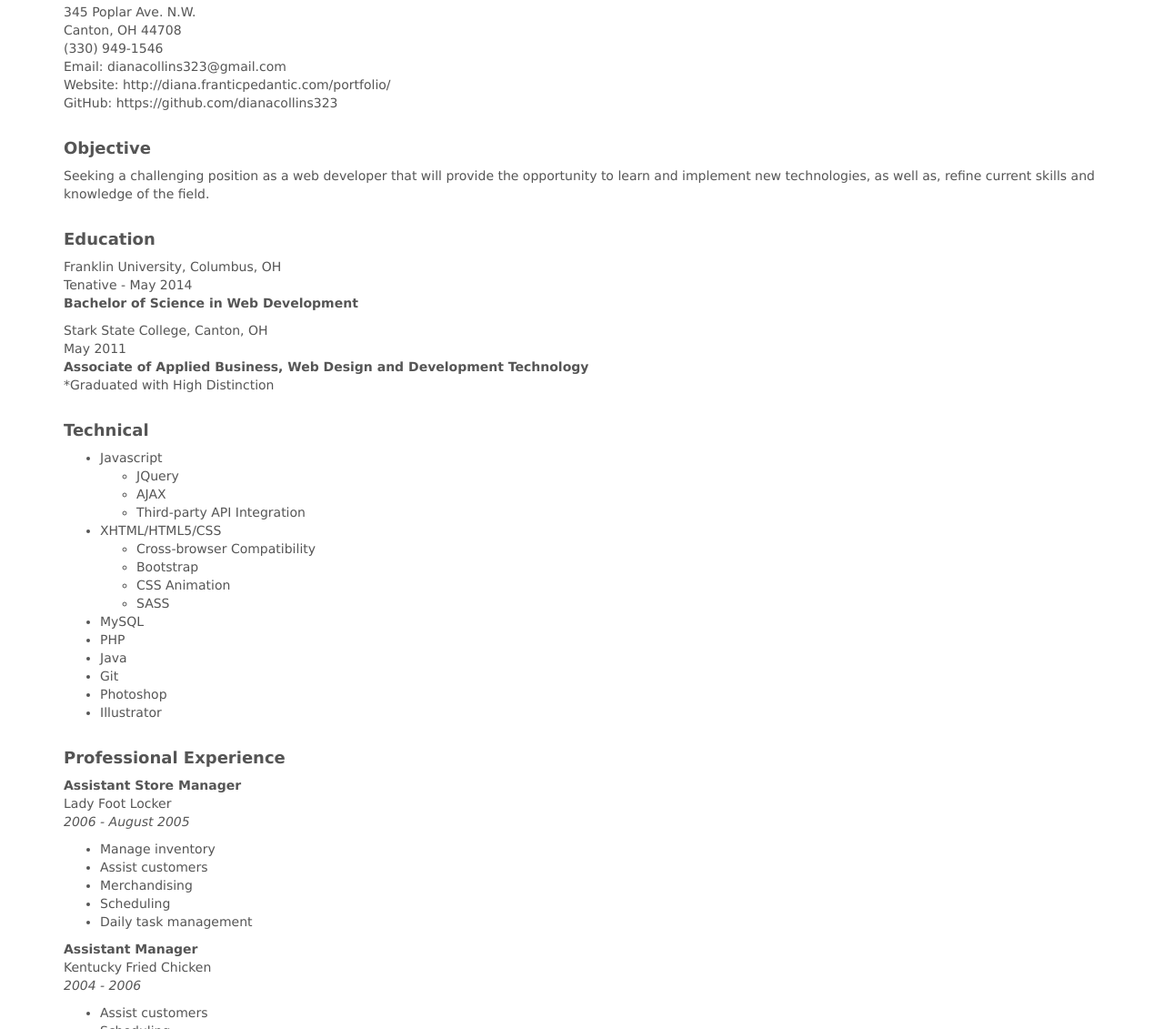
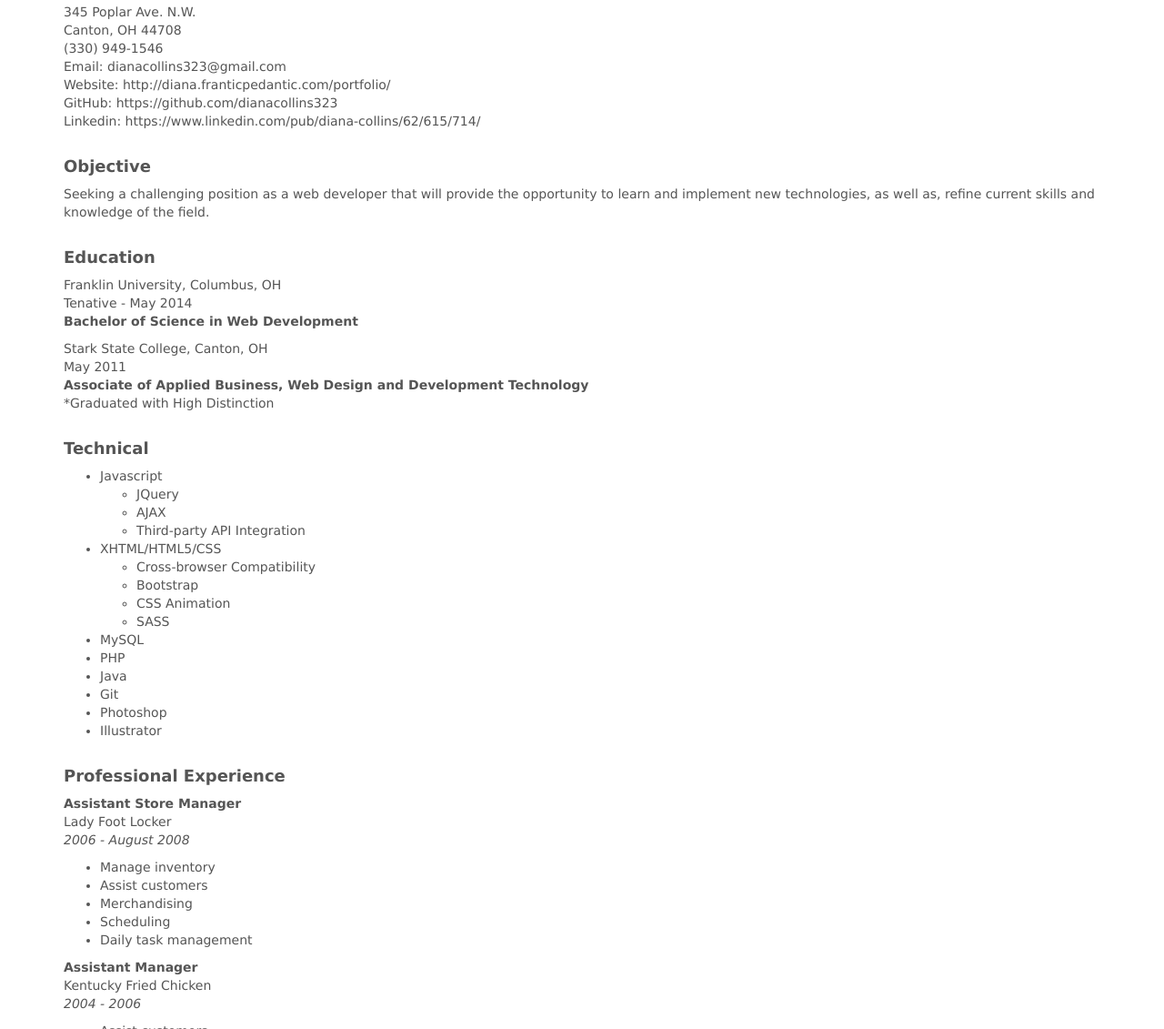
Before and after one commit to dianacollins323/portfolio, a plain HTML site: page index.html in a window 1280 px wide. Shown: the part 1595-2726 px from the top of the page at 91% size. Drawn offline with Linux system fonts and the light colour scheme.

Commit message:
updated git and linkedin accounts, added links to site

```diff
--- a/index.html
+++ b/index.html
@@ -173,6 +173,7 @@
                     Email: <a href="mailto:dianacollins323@gmail.com">dianacollins323@gmail.com</a><br/>
                     Website: <a href="http://diana.franticpedantic.com/portfolio/" target="_blank">http://diana.franticpedantic.com/portfolio/</a><br/>
                     GitHub: <a href="https://github.com/dianacollins323" target="_blank">https://github.com/dianacollins323</a><br/>
+                    Linkedin: <a href="https://www.linkedin.com/pub/diana-collins/62/615/714/" target="_blank">https://www.linkedin.com/pub/diana-collins/62/615/714/</a><br/>
                 </p>
             </div>
             <div id="objective">
@@ -222,7 +223,7 @@
                 <p>
                     <b>Assistant Store Manager</b><br/>
                     Lady Foot Locker<br/>
-                    <i>2006 - August 2005</i>
+                    <i>2006 - August 2008</i>
                     <ul>
                         <li>Manage inventory</li>
                         <li>Assist customers</li>
```
